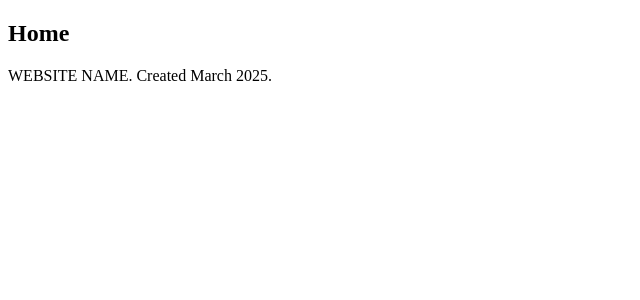
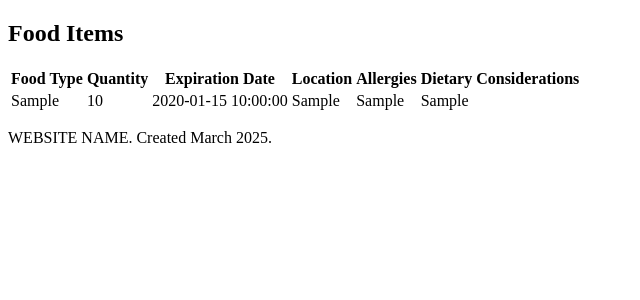
Before and after one commit to UVMHacks2025/team-six, a PHP site: page / in a window 1280 px wide. Shown: the part 68-368 px from the top of the page, without its empty margins (0-640 px from the left). Run offline with PHP 8.4, Linux system fonts and the light colour scheme; tables that the repository leaves empty or names only in its code hold one stand-in row (values such as "Sample post"); data that the repository does not hold is empty.

Commit message:
working on items db

```diff
--- a/src/index.php
+++ b/src/index.php
@@ -1,6 +1,32 @@
 <!-- index.php -->
-<?php include 'top.php'?>
+<?php include 'top.php'; ?>
 <main>
-    <h2>Home</h2>
+    <h2>Food Items</h2>
+    <table>
+        <tr>
+            <th>Food Type</th>
+            <th>Quantity</th>
+            <th>Expiration Date</th>
+            <th>Location</th>
+            <th>Allergies</th>
+            <th>Dietary Considerations</th>
+        </tr>
+        <?php
+        $sql = 'SELECT * FROM items ORDER BY exp_date ASC';
+        $stmt = $pdo->prepare($sql);
+        $stmt->execute();
+        $items = $stmt->fetchAll();
+        foreach ($items as $item) {
+            print '<tr class="hover">';
+            print '<td>' . htmlspecialchars($item['food_type']) . '</td>';
+            print '<td>' . htmlspecialchars($item['quantity']) . '</td>';
+            print '<td>' . htmlspecialchars($item['exp_date']) . '</td>';
+            print '<td>' . htmlspecialchars($item['location']) . '</td>';
+            print '<td>' . htmlspecialchars($item['allergies']) . '</td>';
+            print '<td>' . htmlspecialchars($item['dietary_considerations']) . '</td>';
+            print '</tr>';
+        }
+        ?>
+    </table>
 </main>
-<?php include 'footer.php' ?>
+<?php include 'footer.php'; ?>
```
Also changed, not shown: src/sql.php (+44 -0 lines).
